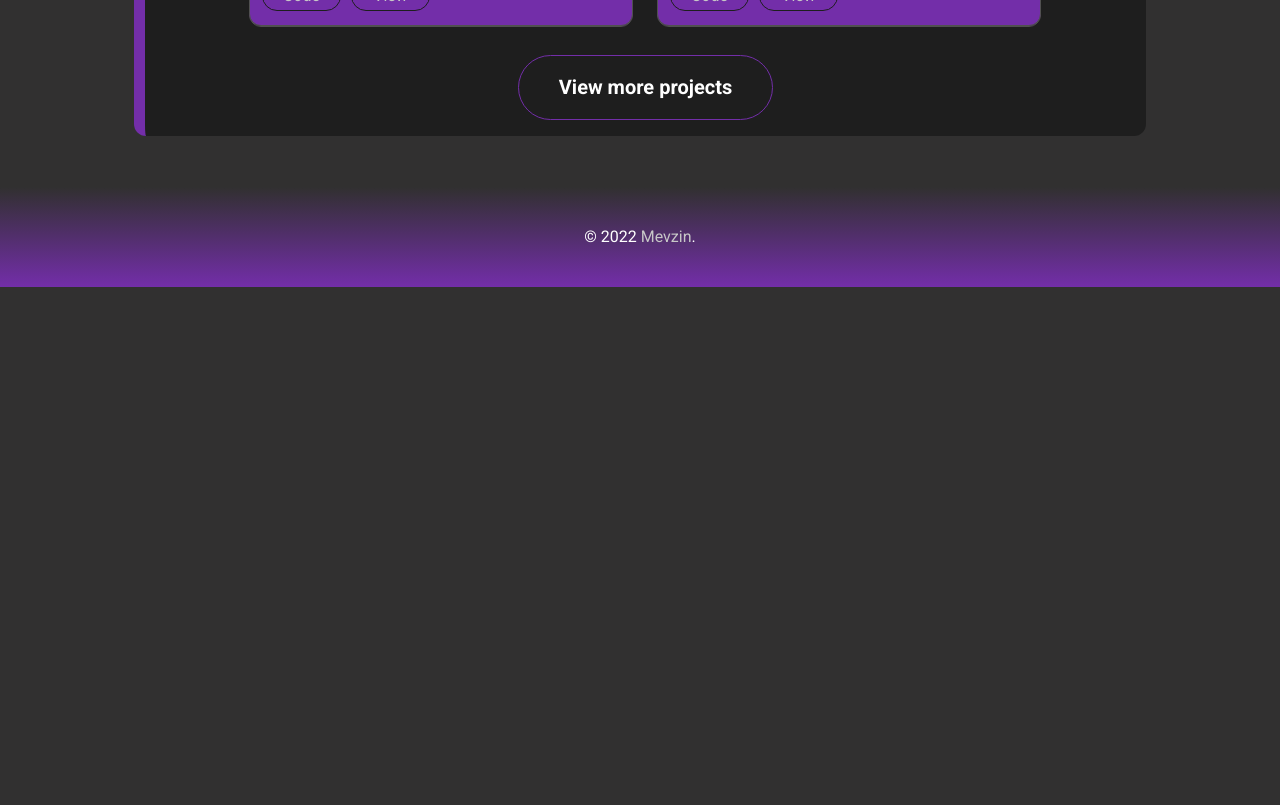
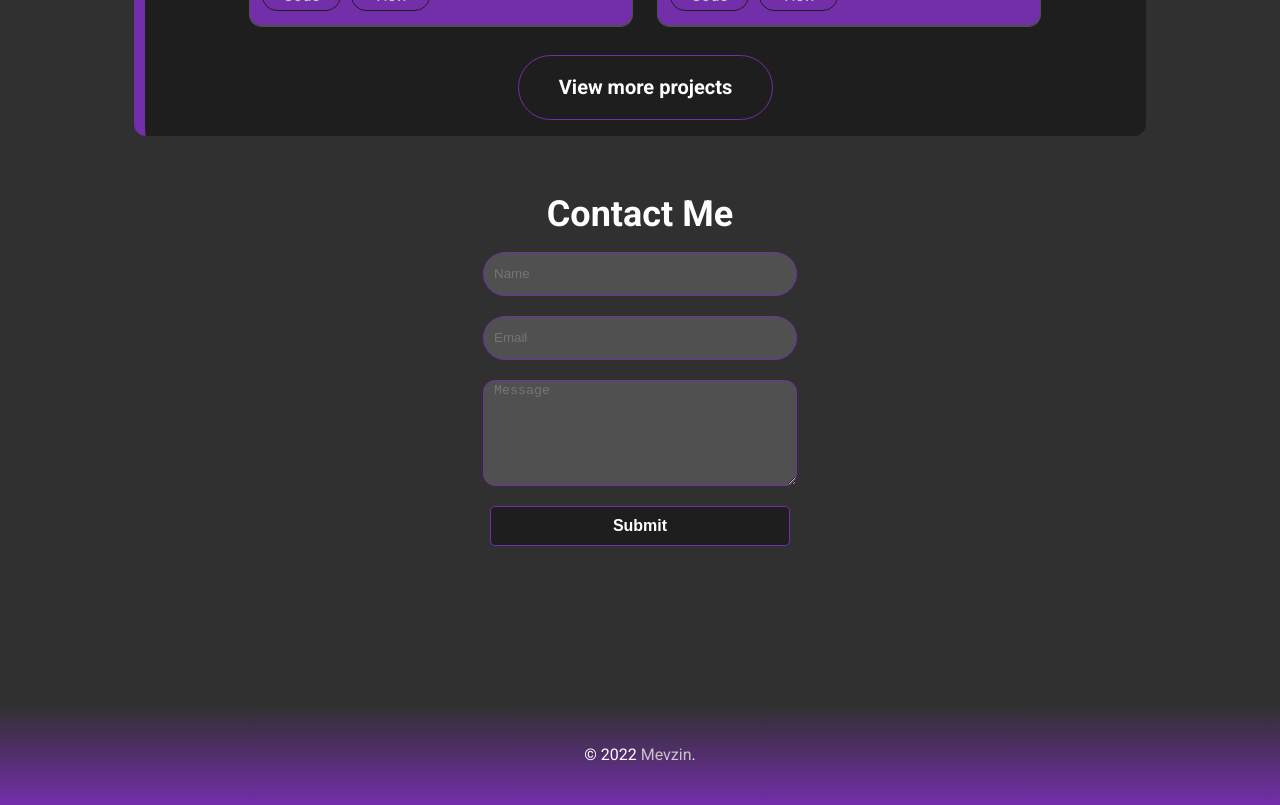
Before and after one commit to Mevzin/portfolio, a Next.js app: page / in a window 1280 px wide. Shown: the part 2480-3285 px from the top of the page. Before the commit the page ends 2767 px from the top, so only its background shows below. Built offline with nearby package versions, Linux system fonts and the light colour scheme.

Commit message:
Add contact me section

```diff
--- a/components/CardProject/index.tsx
+++ b/components/CardProject/index.tsx
@@ -1,3 +1,4 @@
+/* eslint-disable @next/next/no-img-element */
 import styles from "./styles.module.scss";
 import {
   SiJavascript,
--- /dev/null
+++ b/components/ContactMe/index.tsx
@@ -0,0 +1,47 @@
+import styles from "./styles.module.scss";
+import { Form, Input, TextArea, Button } from "semantic-ui-react";
+import emailjs from "emailjs-com";
+import Swal from "sweetalert2";
+
+export default function ContactMe() {
+  function handleOnSubmit(e) {
+    e.preventDefault();
+    emailjs
+      .sendForm(
+        process.env.NEXT_PUBLIC_SERVICE_ID,
+        process.env.NEXT_PUBLIC_TEMPLATE_ID,
+        e.target,
+        process.env.NEXT_PUBLIC_USER_ID
+      )
+      .then(
+        (result) => {
+          console.log(result.text);
+          Swal.fire({
+            icon: "success",
+            title: "Message Sent Successfully",
+          });
+        },
+        (error) => {
+          console.log(error.text);
+          Swal.fire({
+            icon: "error",
+            title: "Ooops, something went wrong",
+            text: error.text,
+          });
+        }
+      );
+    e.target.reset();
+  }
+
+  return (
+    <div className={styles.containerContactMe}>
+      <h1>Contact Me</h1>
+      <form onSubmit={handleOnSubmit}>
+        <input type="text" name="user_name" placeholder="Name"/>
+        <input type="text" name="user_email" placeholder="Email"/>
+        <textarea name="user_message" placeholder="Message"/>
+        <button type="submit">Submit</button>
+      </form>
+    </div>
+  );
+}
--- /dev/null
+++ b/components/ContactMe/styles.module.scss
@@ -0,0 +1,72 @@
+.containerContactMe {
+  display: flex;
+  flex-direction: column;
+  align-items: center;
+  width: 480px;
+  height: 518px;
+
+  h1 {
+    font-size: 36px;
+    font-weight: bold;
+    color: #fff;
+    margin-top: 60px;
+    margin-bottom: 20px;
+  }
+
+  form {
+    display: flex;
+    flex-direction: column;
+    align-items: center;
+    justify-content: center;
+
+    input {
+      width: 300px;
+      height: 40px;
+      border-radius: 40px;
+      border: 1px solid var(--purple-900);
+      margin-bottom: 20px;
+      padding-left: 10px;
+      background: var(--gray-600);
+      color: white;
+
+      &:focus {
+        color: #ffffff;
+      }
+    }
+
+    textarea {
+      width: 300px;
+      height: 100px;
+      border-radius: 12px;
+      border: 1px solid var(--purple-900);
+      margin-bottom: 20px;
+      padding-left: 10px;
+      background: var(--gray-600);
+      color: white;
+      margin-bottom: 20px;
+      padding-left: 10px;
+      &:focus {
+        color: #ffffff;
+      }
+    }
+
+    button {
+      width: 300px;
+      height: 40px;
+      border-radius: 5px;
+      border: 1px solid var(--purple-900);
+      background-color: var(--gray-900);
+      color: white;
+      font-weight: bold;
+      font-size: 16px;
+      margin-bottom: 20px;
+      cursor: pointer;
+      transition: 0.3s;
+
+      &:hover {
+        background-color: var(--purple-900);
+        color: white;
+      }
+    }
+  }
+}
--- a/pages/index.tsx
+++ b/pages/index.tsx
@@ -2,6 +2,7 @@
 /* eslint-disable @next/next/no-img-element */
 import CardAboutMe from "../components/CardAboutMe";
 import CardProjects from "../components/CardProjects";
+import ContactMe from "../components/ContactMe";
 import ProgressBarSkills from "../components/ProgressBarSkills/inde";
 import styles from "./home.module.scss";
 
@@ -70,6 +71,7 @@ export default function Home() {
         <ProgressBarSkills title="Sass" value={29} color="var(--purple-900)" />
       </div>
         <CardProjects />
+        <ContactMe />
     </div>
   );
 }
```
Also changed, not shown: package.json (+6 -3 lines), 1 other file (tests, documents, lock files or other folders).
